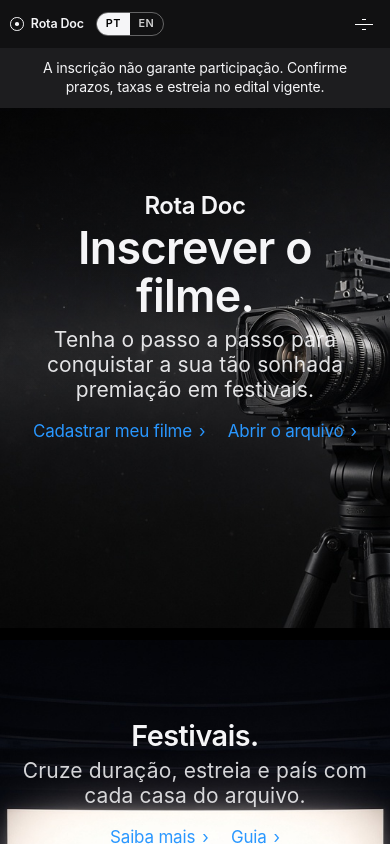
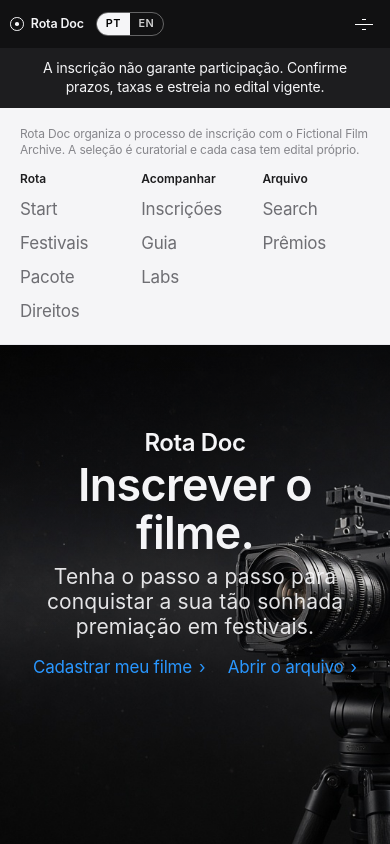
Before and after one commit to lorenasamuel-rgb/sfdev-3692112, a React (Vite) app in the folder src/app/: page / in a window 390 px wide. Shown: the top 844 px of the page. Built offline with nearby package versions, Linux system fonts and the light colour scheme.

Commit message:
Move the Route, Track and Archive link map under the top nav.
Users can jump to Start, Search and Awards without scrolling to the footer; the footer keeps only the teaching disclaimer.

Co-authored-by: lorenasamuel-rgb <lorenasamuel-rgb@users.noreply.github.com>

```diff
--- a/src/app/src/App.jsx
+++ b/src/app/src/App.jsx
@@ -102,6 +102,7 @@ function Router() {
       <p className="ribbon">
         <RibbonText />
       </p>
+      <Directory active={active} />
       <main className={isHome ? 'main-home' : 'main-app'}>{page}</main>
       <SiteFooter />
     </div>
@@ -194,56 +195,76 @@ function Header({ active, menuOpen, setMenuOpen }) {
   )
 }
 
+function Directory({ active }) {
+  const { t } = useLanguage()
+  return (
+    <nav className="directory" aria-label={t('nav.sections')}>
+      <div className="directory-inner">
+        <p className="directory-lead">{t('chrome.footerLead')}</p>
+        <Sitemap active={active} />
+      </div>
+    </nav>
+  )
+}
+
+function Sitemap({ active }) {
+  const { t } = useLanguage()
+  const groups = [
+    {
+      title: t('chrome.footerRota'),
+      items: [
+        { href: '#/filme', id: 'filme' },
+        { href: '#/festivais', id: 'festivais' },
+        { href: '#/pacote', id: 'pacote' },
+        { href: '#/direitos', id: 'direitos' },
+      ],
+    },
+    {
+      title: t('chrome.footerTrack'),
+      items: [
+        { href: '#/inscricoes', id: 'inscricoes' },
+        { href: '#/guia', id: 'guia' },
+        { href: '#/laboratorios', id: 'laboratorios' },
+      ],
+    },
+    {
+      title: t('chrome.footerArchive'),
+      items: [
+        { href: '#/arquivo', id: 'arquivo' },
+        { href: '#/premios', id: 'premios' },
+      ],
+    },
+  ]
+
+  return (
+    <div className="footer-sitemap">
+      {groups.map((group) => (
+        <div key={group.title}>
+          <h2>{group.title}</h2>
+          <ul>
+            {group.items.map((item) => (
+              <li key={item.id}>
+                <a
+                  href={item.href}
+                  className={active === item.id ? 'is-active' : ''}
+                  aria-current={active === item.id ? 'page' : undefined}
+                >
+                  {t(`nav.${item.id}`)}
+                </a>
+              </li>
+            ))}
+          </ul>
+        </div>
+      ))}
+    </div>
+  )
+}
+
 function SiteFooter() {
   const { t } = useLanguage()
   return (
     <footer className="site-footer">
       <div className="footer-inner">
-        <p className="footer-lead">{t('chrome.footerLead')}</p>
-        <div className="footer-sitemap">
-          <div>
-            <h2>{t('chrome.footerRota')}</h2>
-            <ul>
-              <li>
-                <a href="#/filme">{t('nav.filme')}</a>
-              </li>
-              <li>
-                <a href="#/festivais">{t('nav.festivais')}</a>
-              </li>
-              <li>
-                <a href="#/pacote">{t('nav.pacote')}</a>
-              </li>
-              <li>
-                <a href="#/direitos">{t('nav.direitos')}</a>
-              </li>
-            </ul>
-          </div>
-          <div>
-            <h2>{t('chrome.footerTrack')}</h2>
-            <ul>
-              <li>
-                <a href="#/inscricoes">{t('nav.inscricoes')}</a>
-              </li>
-              <li>
-                <a href="#/guia">{t('nav.guia')}</a>
-              </li>
-              <li>
-                <a href="#/laboratorios">{t('nav.laboratorios')}</a>
-              </li>
-            </ul>
-          </div>
-          <div>
-            <h2>{t('chrome.footerArchive')}</h2>
-            <ul>
-              <li>
-                <a href="#/arquivo">{t('nav.arquivo')}</a>
-              </li>
-              <li>
-                <a href="#/premios">{t('nav.premios')}</a>
-              </li>
-            </ul>
-          </div>
-        </div>
         <p className="footer-copy">{t('footer')}</p>
       </div>
     </footer>
--- a/src/app/src/index.css
+++ b/src/app/src/index.css
@@ -309,6 +309,34 @@ p {
   margin: 0 auto;
 }
 
+.directory {
+  background: var(--paper-2);
+  border-bottom: 1px solid var(--line-soft);
+  color: var(--ink);
+}
+
+.directory-inner {
+  width: min(980px, calc(100% - 2.5rem));
+  margin: 0 auto;
+  padding: 1.15rem 0 1.25rem;
+}
+
+.directory-lead {
+  margin: 0 0 0.9rem;
+  font-size: 0.75rem;
+  line-height: 1.333;
+  color: var(--ink-faint);
+}
+
+.directory .footer-sitemap {
+  margin-bottom: 0;
+}
+
+.footer-sitemap a.is-active {
+  color: var(--ink);
+  font-weight: 600;
+}
+
 .site-footer {
   background: var(--paper-2);
   border-top: 1px solid var(--line-soft);
@@ -320,14 +348,14 @@ p {
 .footer-inner {
   width: min(980px, calc(100% - 2.5rem));
   margin: 0 auto;
-  padding: 1.5rem 0 2.5rem;
+  padding: 1.25rem 0 1.75rem;
 }
 
-.footer-lead {
+.footer-copy {
+  margin: 0;
+  padding: 0;
+  border: 0;
   color: var(--ink-faint);
-  margin-bottom: 1.25rem;
-  padding-bottom: 1.25rem;
-  border-bottom: 1px solid var(--line);
 }
 
 .footer-sitemap {
@@ -360,13 +388,6 @@ p {
 
 .footer-sitemap a:hover {
   text-decoration: underline;
-}
-
-.footer-copy {
-  margin: 0;
-  padding-top: 1.25rem;
-  border-top: 1px solid var(--line);
-  color: var(--ink-faint);
 }
 
 .page-head {
@@ -1331,6 +1352,11 @@ label.check input {
     grid-template-columns: 1fr;
   }
 
+  .directory .footer-sitemap {
+    grid-template-columns: repeat(3, 1fr);
+    gap: 0.85rem;
+  }
+
   .tile-grid {
     padding: 0;
     gap: 0.75rem;
```
